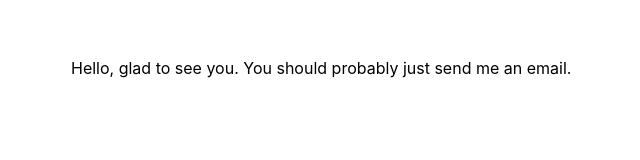
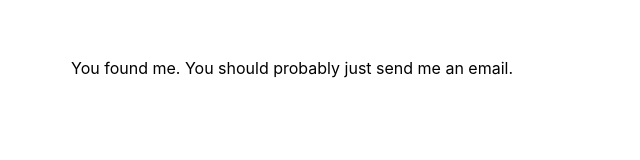
Before and after one commit to ilnmtlbnm/ilnmtlbnm.github.io, a plain HTML site: page index.html in a window 1280 px wide. Shown: the whole page, without its empty margins (269-909 px from the left). Drawn offline with Linux system fonts and the light colour scheme.

Commit message:
you found me

```diff
--- a/index.html
+++ b/index.html
@@ -17,6 +17,6 @@
     </style>
 </head>
 <body>
-    <p>Hello, glad to see you. You should probably just send me an email.</p>
+    <p>You found me. You should probably just send me an email.</p>
 </body>
 </html>
```
